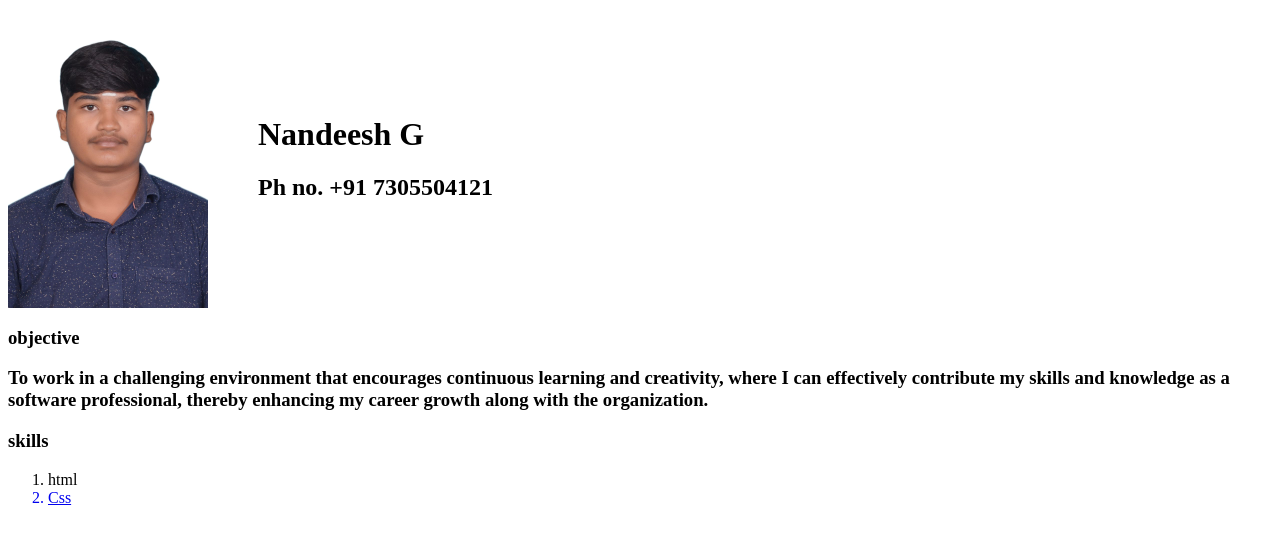
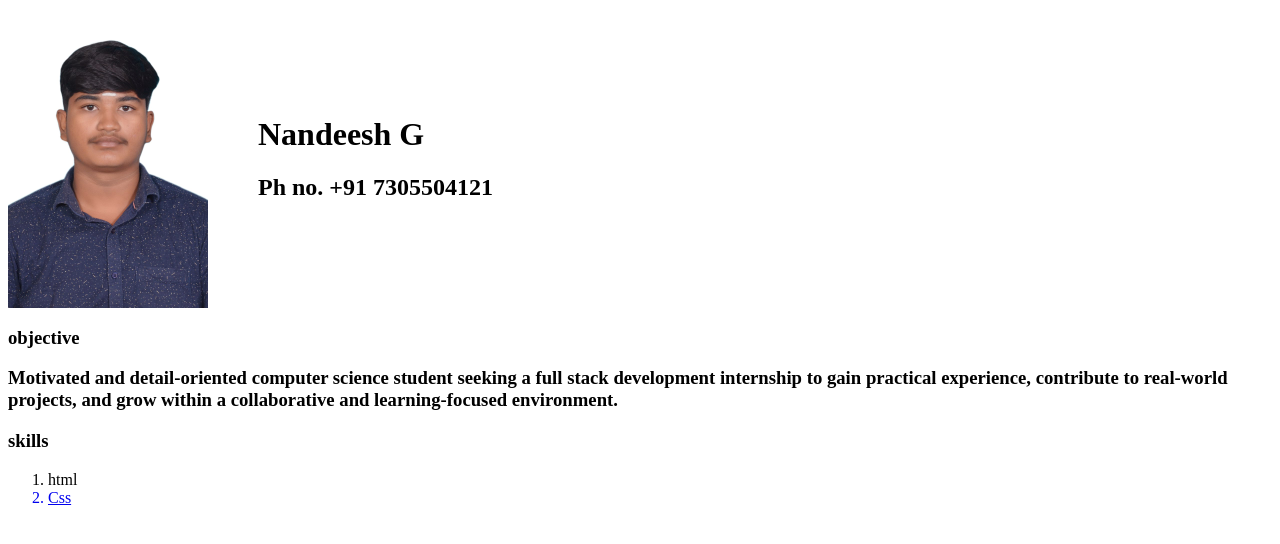
Before and after one commit to Nandeesh-Gopal/portfolio, a plain HTML site: page index.html in a window 1280 px wide. Drawn offline with Linux system fonts and the light colour scheme.

Commit message:
little changes made

```diff
--- a/index.html
+++ b/index.html
@@ -31,8 +31,7 @@
     </div>
     <b><h3 >objective</h3></b>
     <h3>
-        To work in a challenging environment that encourages continuous learning and creativity, where I can effectively contribute my skills and knowledge as a software professional, thereby enhancing my career growth along with the organization.
-    </h3>
+        Motivated and detail-oriented computer science student seeking a full stack development internship to gain practical experience, contribute to real-world projects, and grow within a collaborative and learning-focused environment.    </h3>
    <b> <h3>skills</h3></b>
     <ol>
         <li>html</li>
```
Also changed, not shown: css.html (+2 -1 lines).
